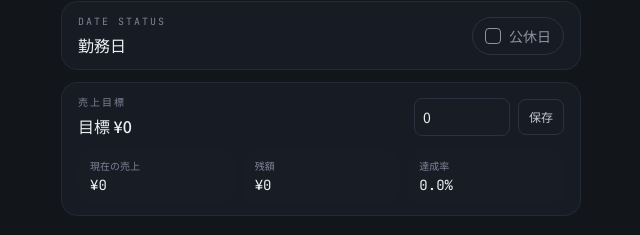
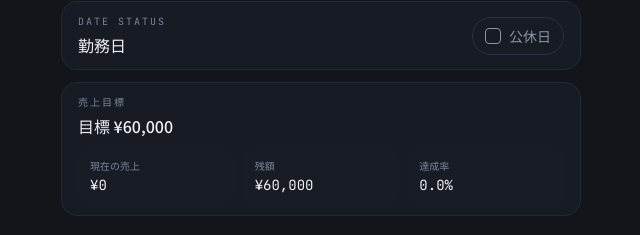
Before and after one commit to masatomm80/work-log-react, a React (Vite) app: page / in a window 1280 px wide. Both pictures are taken after a click on the button 390 px from the left and 149 px from the top of the page. Shown: the part 195-430 px from the top of the page, without its empty margins (319-959 px from the left). Built offline with nearby package versions, Linux system fonts and the light colour scheme.

Commit message:
Update WorkLog.jsx

```diff
--- a/src/WorkLog.jsx
+++ b/src/WorkLog.jsx
@@ -12,11 +12,9 @@ import {
 } from "lucide-react";
 
 const STORAGE_KEY = "workLogEntries";
-const STORAGE_KEY_TARGET = "workLogSalesTarget";
 const PRESET_TAGS = ["日赤", "日赤夜", "寝台", "宿直", "横関", "横関夜", "早出", "明け", "点検書類提出"];
 const WEEKDAY_JA = ["日", "月", "火", "水", "木", "金", "土"];
 const FIRST_WORKDAY = "2024-12-22";
-const DEFAULT_SALES_TARGET = 75000;
 const DAY_STATUS = {
   WORKDAY: "workday",
   DAYOFF: "dayoff",
@@ -162,24 +160,8 @@ function persistEntries(entries) {
     return false;
   }
 }
-function loadSalesTarget() {
-  try {
-    const raw = localStorage.getItem(STORAGE_KEY_TARGET);
-    const parsed = Number(raw);
-    return Number.isFinite(parsed) && parsed >= 0 ? parsed : DEFAULT_SALES_TARGET;
-  } catch (e) {
-    console.error("目標読み込みエラー", e);
-    return DEFAULT_SALES_TARGET;
-  }
-}
-function persistSalesTarget(value) {
-  try {
-    localStorage.setItem(STORAGE_KEY_TARGET, String(value));
-    return true;
-  } catch (e) {
-    console.error("目標保存エラー", e);
-    return false;
-  }
+function getSalesTargetForWeekday(weekday) {
+  return weekday === "金" || weekday === "土" ? 70000 : 60000;
 }
 
 const emptyForm = (date) => ({
@@ -229,8 +211,6 @@ export default function WorkLog() {
   const [selectedDate, setSelectedDate] = useState(todayISO());
   const [form, setForm] = useState(emptyForm(todayISO()));
   const [periodAnchor, setPeriodAnchor] = useState(todayISO());
-  const [salesTarget, setSalesTarget] = useState(() => loadSalesTarget());
-  const [salesTargetInput, setSalesTargetInput] = useState(() => String(loadSalesTarget()));
   const [confirmDeleteId, setConfirmDeleteId] = useState(null);
   const [toast, setToast] = useState(null);
   const dateInputRef = useRef(null);
@@ -278,14 +258,6 @@ export default function WorkLog() {
     const today = todayISO();
     setSelectedDate(today);
     setPeriodAnchor(today);
-  };
-
-  const handleSaveSalesTarget = () => {
-    const nextValue = Math.max(0, Number(salesTargetInput) || 0);
-    setSalesTarget(nextValue);
-    setSalesTargetInput(String(nextValue));
-    persistSalesTarget(nextValue);
-    showToast(`売上目標を${nextValue.toLocaleString("ja-JP")}円に設定しました`);
   };
 
   const updateField = (key, value) => {
@@ -416,8 +388,9 @@ export default function WorkLog() {
   const statusLabel = getStatusLabel(effectiveStatus);
   const currentSalesTotal = (Number(form.sales) || 0) + (Number(form.salesExtra) || 0);
   const totalSales = currentSalesTotal;
-  const targetRemaining = Math.max(salesTarget - currentSalesTotal, 0);
-  const achievementRate = salesTarget > 0 ? (currentSalesTotal / salesTarget) * 100 : 0;
+  const weekdayTarget = getSalesTargetForWeekday(wd);
+  const targetRemaining = currentSalesTotal >= weekdayTarget ? 0 : Math.max(weekdayTarget - currentSalesTotal, 0);
+  const achievementRate = weekdayTarget > 0 ? (currentSalesTotal / weekdayTarget) * 100 : 0;
   const activeTags = form.notes ? form.notes.split(/[\s、,　]+/).filter(Boolean) : [];
   const periodStartLbl = fmtDateLabel(periodBounds.start);
   const periodEndLbl = fmtDateLabel(periodBounds.end);
@@ -517,27 +490,9 @@ export default function WorkLog() {
 
         {isWorkday ? (
           <div className="mx-5 mt-3 rounded-2xl border border-[#232A36] bg-[#171C24] px-4 py-3">
-            <div className="flex items-center justify-between gap-3">
-              <div>
-                <div className="text-[10px] tracking-[0.2em] text-[#7C8496] font-meter">売上目標</div>
-                <div className="font-medium text-[#EDEFF3] mt-1">目標 ¥{yen(salesTarget)}</div>
-              </div>
-              <div className="flex items-center gap-2">
-                <input
-                  type="number"
-                  inputMode="numeric"
-                  value={salesTargetInput}
-                  onChange={(e) => setSalesTargetInput(e.target.value)}
-                  className="w-24 rounded-lg border border-[#2A3140] bg-[#181D25] px-2 py-2 text-sm text-[#EDEFF3] focus:outline-none focus:border-[#FFB454]"
-                  placeholder="75000"
-                />
-                <button
-                  onClick={handleSaveSalesTarget}
-                  className="rounded-lg border border-[#2A3140] px-2.5 py-2 text-[12px] text-[#C0C8D4] active:border-[#FFB454] active:text-[#FFB454]"
-                >
-                  保存
-                </button>
-              </div>
+            <div>
+              <div className="text-[10px] tracking-[0.2em] text-[#7C8496] font-meter">売上目標</div>
+              <div className="font-medium text-[#EDEFF3] mt-1">目標 ¥{yen(weekdayTarget)}</div>
             </div>
             <div className="mt-3 grid grid-cols-3 gap-2">
               <div className="rounded-xl bg-[#181D25] px-3 py-2">
```
